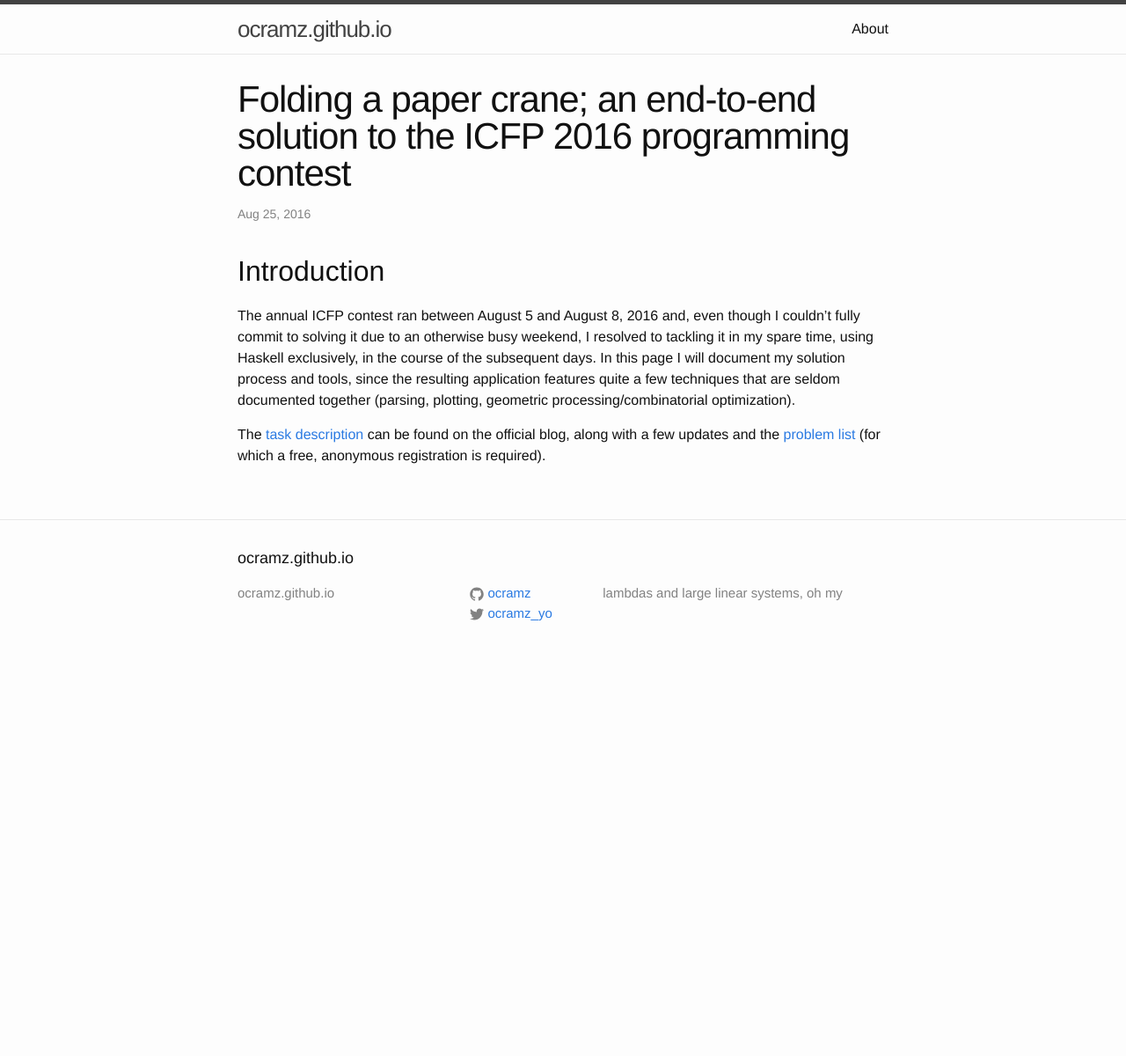
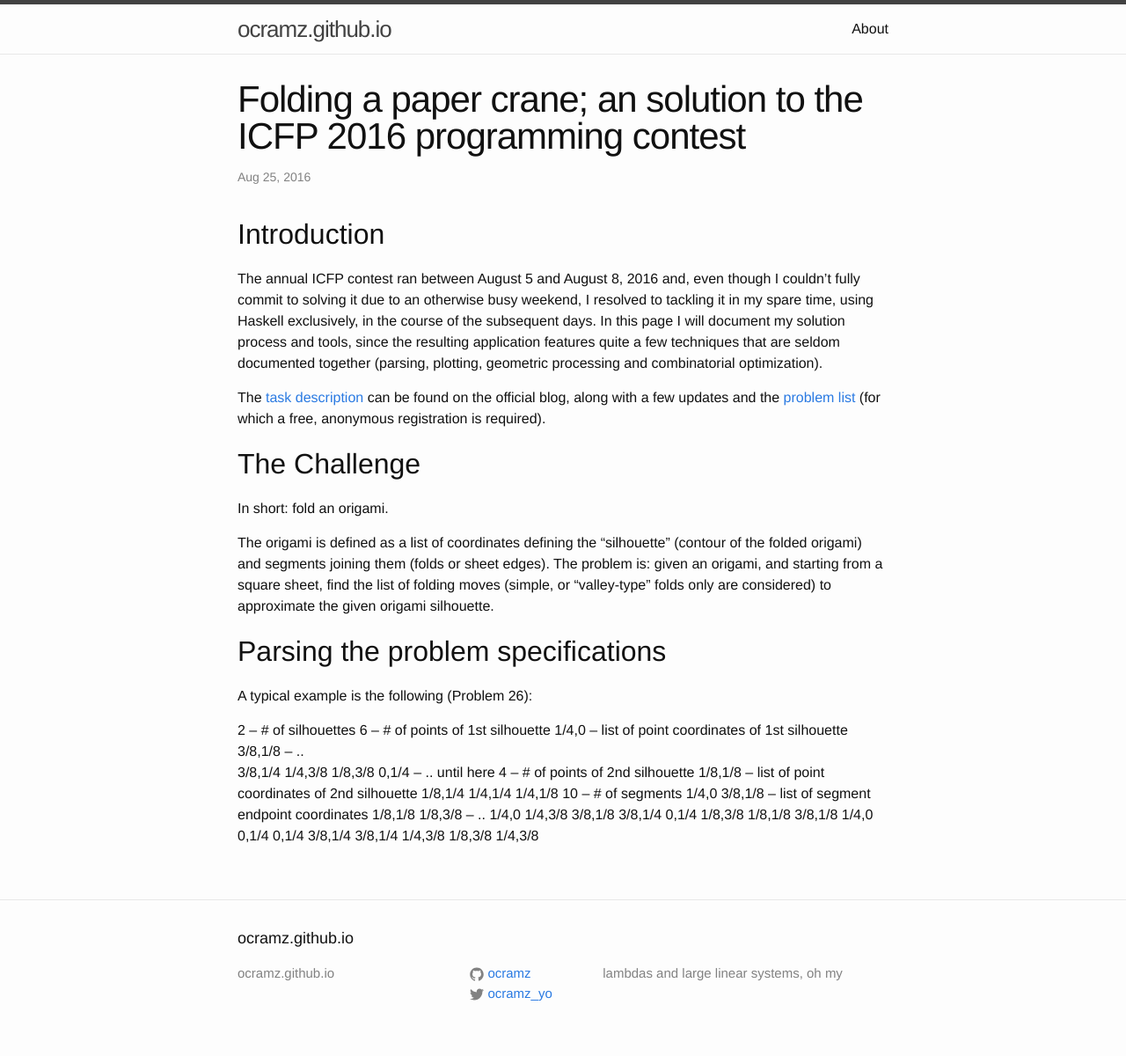
Before and after one commit to ocramz/ocramz.github.io, a Jekyll site: the page built from _posts/2016-08-25-icml2016.markdown, in a window 1280 px wide. Shown: the whole page at 88% size. Built offline with Jekyll 4.4.1, drawn with Linux system fonts in a browser that asks for light colours; Markdown is read by kramdown in place of the engine named in the settings; before the commit the page ends 900 px from its top, so only the background shows below that.

Commit message:
adding deets

```diff
--- a/_posts/2016-08-25-icml2016.markdown
+++ b/_posts/2016-08-25-icml2016.markdown
@@ -1,12 +1,49 @@
 ---
 layout: post
-title: Folding a paper crane; an end-to-end solution to the ICFP 2016 programming contest
+title: Folding a paper crane; an solution to the ICFP 2016 programming contest
 date: 2016-08-25
 categories: Haskell tutorials
 ---
 
 ## Introduction
 
-The annual ICFP contest ran between August 5 and August 8, 2016 and, even though I couldn't fully commit to solving it due to an otherwise busy weekend, I resolved to tackling it in my spare time, using Haskell exclusively, in the course of the subsequent days. In this page I will document my solution process and tools, since the resulting application features quite a few techniques that are seldom documented together (parsing, plotting, geometric processing/combinatorial optimization).
+The annual ICFP contest ran between August 5 and August 8, 2016 and, even though I couldn't fully commit to solving it due to an otherwise busy weekend, I resolved to tackling it in my spare time, using Haskell exclusively, in the course of the subsequent days. In this page I will document my solution process and tools, since the resulting application features quite a few techniques that are seldom documented together (parsing, plotting, geometric processing and combinatorial optimization).
 
 The [task description](https://icfpc2016.blogspot.se/2016/08/task-description.html) can be found on the official blog, along with a few updates and the [problem list](http://130.211.240.134/problem/list) (for which a free, anonymous registration is required).
+
+
+## The Challenge
+
+In short: fold an origami.
+
+The origami is defined as a list of coordinates defining the "silhouette" (contour of the folded origami) and segments joining them (folds or sheet edges). The problem is: given an origami, and starting from a square sheet, find the list of folding moves (simple, or "valley-type" folds only are considered) to approximate the given origami silhouette.
+
+
+## Parsing the problem specifications
+
+A typical example is the following (Problem 26):
+
+2               -- # of silhouettes
+6               -- # of points of 1st silhouette
+1/4,0           -- list of point coordinates of 1st silhouette
+3/8,1/8         -- ..
+3/8,1/4
+1/4,3/8
+1/8,3/8
+0,1/4           -- .. until here
+4               -- # of points of 2nd silhouette
+1/8,1/8         -- list of point coordinates of 2nd silhouette
+1/8,1/4
+1/4,1/4
+1/4,1/8
+10              -- # of segments
+1/4,0 3/8,1/8   -- list of segment endpoint coordinates
+1/8,1/8 1/8,3/8 -- ..
+1/4,0 1/4,3/8
+3/8,1/8 3/8,1/4
+0,1/4 1/8,3/8
+1/8,1/8 3/8,1/8
+1/4,0 0,1/4
+0,1/4 3/8,1/4
+3/8,1/4 1/4,3/8
+1/8,3/8 1/4,3/8
```
